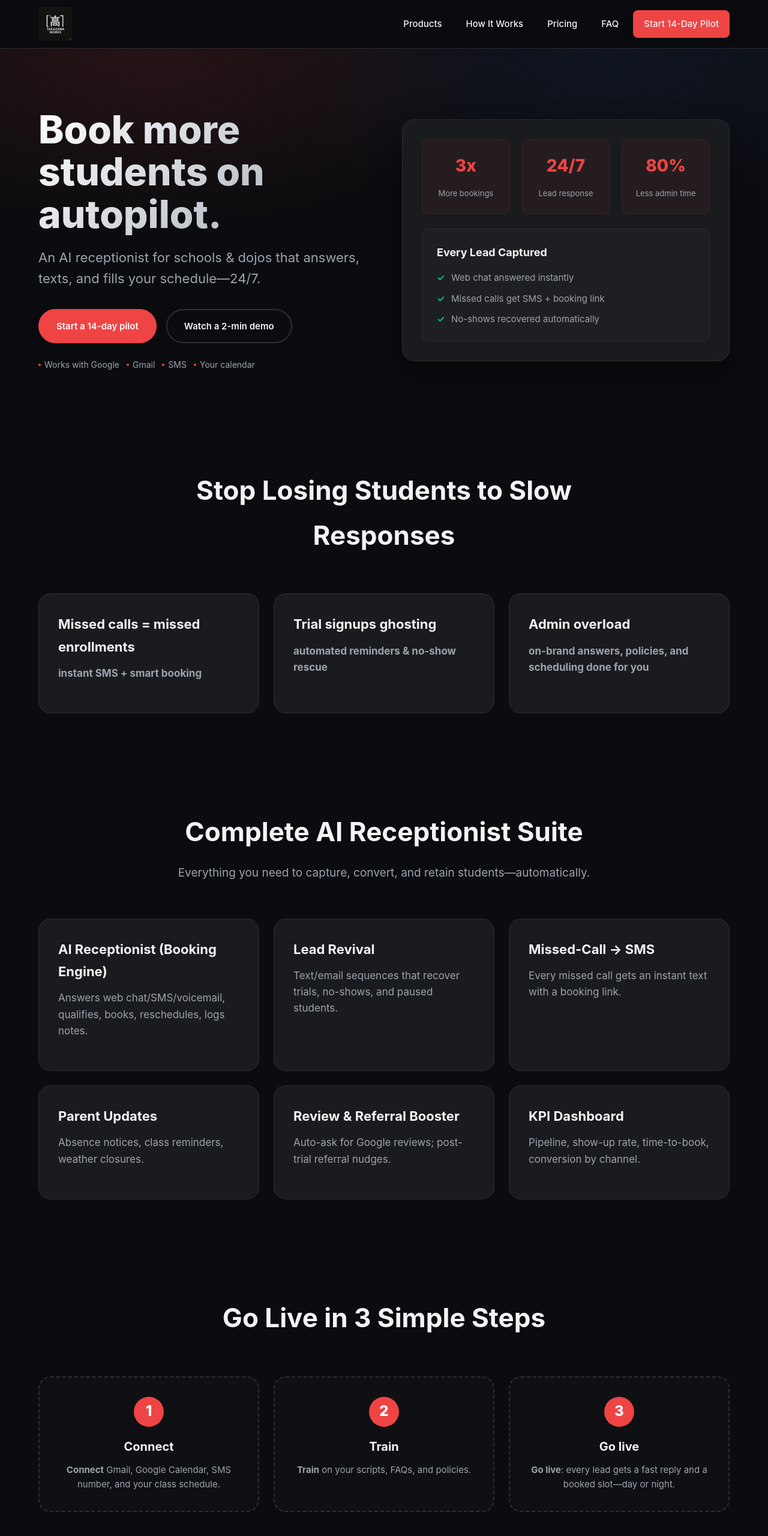
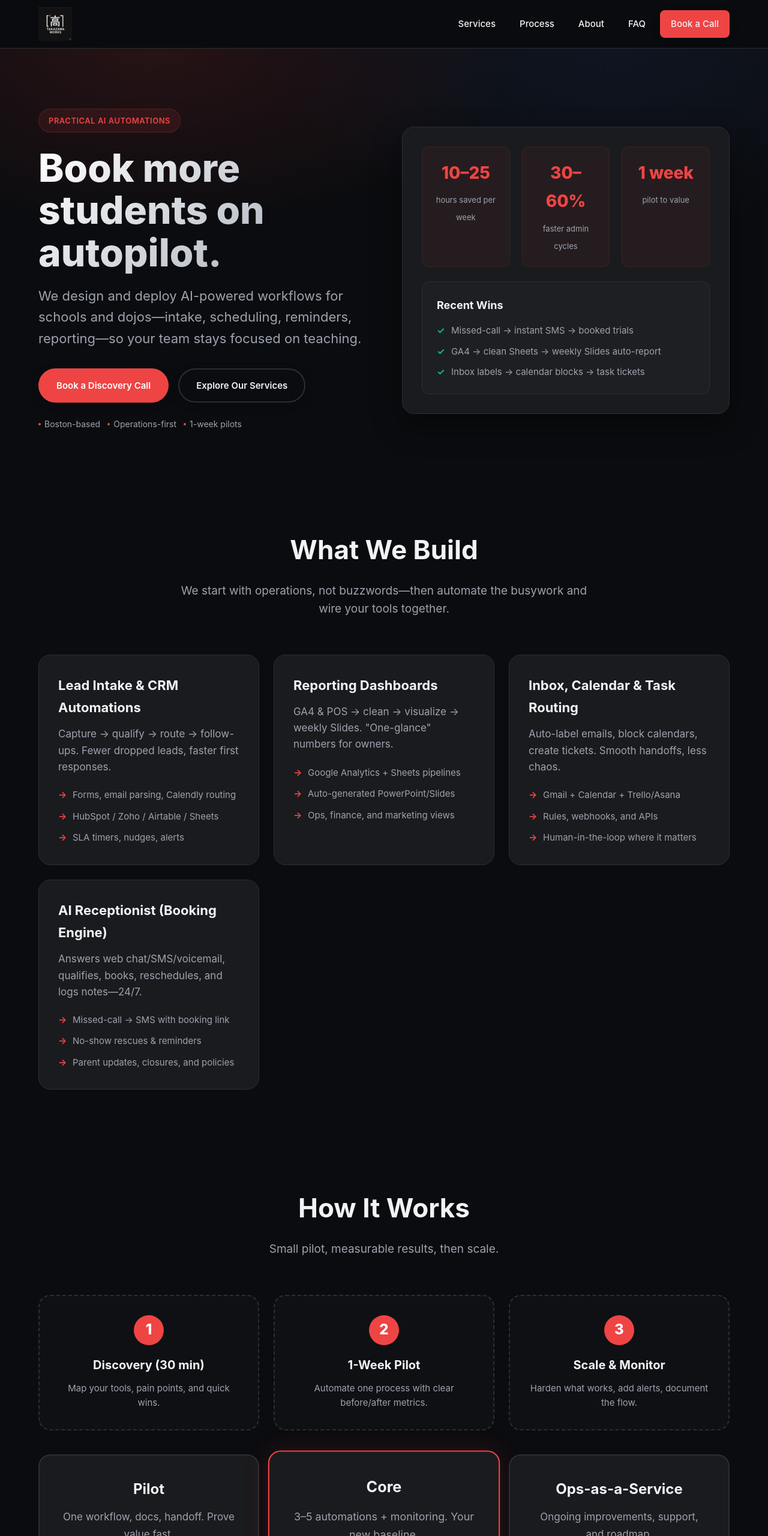
Before and after one commit to jett-takazawa/Taka_Tech_Vercel, a plain HTML site: page takazawa-works-site/index.html in a window 1280 px wide. Shown: the top 2560 px of the page at 60% size. Drawn offline with Linux system fonts and the light colour scheme; a script that the page names is missing.

Commit message:
Update index.html

```diff
--- a/takazawa-works-site/index.html
+++ b/takazawa-works-site/index.html
@@ -2,14 +2,14 @@
 <html lang="en">
 <head>
   <meta charset="utf-8">
-  <title>AI Receptionist for Schools & Dojos — Book More Students on Autopilot</title>
+  <title>Takazawa Works — Practical AI Automations for Small Teams</title>
   <meta name="viewport" content="width=device-width,initial-scale=1">
-  <meta name="description" content="AI receptionist for schools & dojos that answers, texts, and fills your schedule—24/7. Instant SMS, smart booking, automated reminders, and no-show rescue.">
+  <meta name="description" content="Practical AI automations for schools and small teams—intake, scheduling, reporting, and ops. Operations-first, 1-week pilot, then scale. Boston-based.">
   <link rel="canonical" href="https://www.takazawaworks.com/">
 
   <!-- Open Graph / Twitter -->
-  <meta property="og:title" content="AI Receptionist for Schools & Dojos">
-  <meta property="og:description" content="Book more students on autopilot. AI receptionist that answers, texts, and fills your schedule—24/7.">
+  <meta property="og:title" content="Takazawa Works — Practical AI Automations">
+  <meta property="og:description" content="Automations that pay for themselves: discovery → 1-week pilot → scale. Schools & dojos get more bookings and fewer admin hours.">
   <meta property="og:type" content="website">
   <meta property="og:url" content="https://www.takazawaworks.com/">
   <meta property="og:image" content="https://www.takazawaworks.com/og.jpg">
@@ -740,11 +740,11 @@
         </a>
       </div>
       <nav class="nav-links">
-        <a href="#products">Products</a>
-        <a href="#how-it-works">How It Works</a>
-        <a href="#pricing">Pricing</a>
+        <a href="#services">Services</a>
+        <a href="#process">Process</a>
+        <a href="#about">About</a>
         <a href="#faq">FAQ</a>
-        <a class="btn btn-primary" href="#start">Start 14-Day Pilot</a>
+        <a class="btn btn-primary" href="#book">Book a Call</a>
       </nav>
     </div>
   </header>
@@ -756,19 +756,19 @@
       <div class="wrap">
         <div class="hero-content">
           <div class="hero-text">
+            <span class="chip">Practical AI Automations</span>
             <h1>Book more students on autopilot.</h1>
-            <p class="lead">An AI receptionist for schools & dojos that answers, texts, and fills your schedule—24/7.</p>
+            <p class="lead">We design and deploy AI-powered workflows for schools and dojos—intake, scheduling, reminders, reporting—so your team stays focused on teaching.</p>
 
             <div class="hero-actions">
-              <a class="btn btn-primary" href="#start" data-track="cta-primary">Start a 14-day pilot</a>
-              <a class="btn btn-secondary" href="#demo" data-track="cta-secondary">Watch a 2-min demo</a>
+              <a class="btn btn-primary" href="#book" data-track="cta-primary">Book a Discovery Call</a>
+              <a class="btn btn-secondary" href="#services" data-track="cta-secondary">Explore Our Services</a>
             </div>
 
             <div class="hero-meta">
-              <span>Works with Google</span>
-              <span>Gmail</span>
-              <span>SMS</span>
-              <span>Your calendar</span>
+              <span>Boston-based</span>
+              <span>Operations-first</span>
+              <span>1-week pilots</span>
             </div>
           </div>
 
@@ -776,25 +776,25 @@
             <div class="stats-panel">
               <div class="stats-grid">
                 <div class="stat">
-                  <span class="stat-value">3x</span>
-                  <span class="stat-label">More bookings</span>
+                  <span class="stat-value">10–25</span>
+                  <span class="stat-label">hours saved per week</span>
                 </div>
                 <div class="stat">
-                  <span class="stat-value">24/7</span>
-                  <span class="stat-label">Lead response</span>
+                  <span class="stat-value">30–60%</span>
+                  <span class="stat-label">faster admin cycles</span>
                 </div>
                 <div class="stat">
-                  <span class="stat-value">80%</span>
-                  <span class="stat-label">Less admin time</span>
+                  <span class="stat-value">1 week</span>
+                  <span class="stat-label">pilot to value</span>
                 </div>
               </div>
 
               <div class="wins-card">
-                <h3>Every Lead Captured</h3>
+                <h3>Recent Wins</h3>
                 <ul class="wins-list">
-                  <li>Web chat answered instantly</li>
-                  <li>Missed calls get SMS + booking link</li>
-                  <li>No-shows recovered automatically</li>
+                  <li>Missed-call → instant SMS → booked trials</li>
+                  <li>GA4 → clean Sheets → weekly Slides auto-report</li>
+                  <li>Inbox labels → calendar blocks → task tickets</li>
                 </ul>
               </div>
             </div>
@@ -803,168 +803,122 @@
       </div>
     </section>
 
-    <!-- PROBLEMS -->
-    <section id="problems">
+    <!-- SERVICES -->
+    <section id="services">
       <div class="wrap">
         <div class="section-header">
-          <h2>Stop Losing Students to Slow Responses</h2>
+          <h2>What We Build</h2>
+          <p class="section-sub">We start with operations, not buzzwords—then automate the busywork and wire your tools together.</p>
         </div>
 
         <div class="card-grid">
           <div class="card">
-            <h3>Missed calls = missed enrollments</h3>
-            <p><strong>instant SMS + smart booking</strong></p>
+            <h3>Lead Intake & CRM Automations</h3>
+            <p>Capture → qualify → route → follow-ups. Fewer dropped leads, faster first responses.</p>
+            <ul>
+              <li>Forms, email parsing, Calendly routing</li>
+              <li>HubSpot / Zoho / Airtable / Sheets</li>
+              <li>SLA timers, nudges, alerts</li>
+            </ul>
           </div>
 
           <div class="card">
-            <h3>Trial signups ghosting</h3>
-            <p><strong>automated reminders & no-show rescue</strong></p>
+            <h3>Reporting Dashboards</h3>
+            <p>GA4 & POS → clean → visualize → weekly Slides. "One-glance" numbers for owners.</p>
+            <ul>
+              <li>Google Analytics + Sheets pipelines</li>
+              <li>Auto-generated PowerPoint/Slides</li>
+              <li>Ops, finance, and marketing views</li>
+            </ul>
           </div>
 
           <div class="card">
-            <h3>Admin overload</h3>
-            <p><strong>on-brand answers, policies, and scheduling done for you</strong></p>
+            <h3>Inbox, Calendar & Task Routing</h3>
+            <p>Auto-label emails, block calendars, create tickets. Smooth handoffs, less chaos.</p>
+            <ul>
+              <li>Gmail + Calendar + Trello/Asana</li>
+              <li>Rules, webhooks, and APIs</li>
+              <li>Human-in-the-loop where it matters</li>
+            </ul>
+          </div>
+
+          <div class="card">
+            <h3>AI Receptionist (Booking Engine)</h3>
+            <p>Answers web chat/SMS/voicemail, qualifies, books, reschedules, and logs notes—24/7.</p>
+            <ul>
+              <li>Missed-call → SMS with booking link</li>
+              <li>No-show rescues & reminders</li>
+              <li>Parent updates, closures, and policies</li>
+            </ul>
           </div>
         </div>
       </div>
     </section>
 
-    <!-- PRODUCTS -->
-    <section id="products">
+    <!-- PROCESS -->
+    <section id="process">
       <div class="wrap">
         <div class="section-header">
-          <h2>Complete AI Receptionist Suite</h2>
-          <p class="section-sub">Everything you need to capture, convert, and retain students—automatically.</p>
+          <h2>How It Works</h2>
+          <p class="section-sub">Small pilot, measurable results, then scale.</p>
         </div>
 
-        <div class="card-grid">
-          <div class="card">
-            <h3>AI Receptionist (Booking Engine)</h3>
-            <p>Answers web chat/SMS/voicemail, qualifies, books, reschedules, logs notes.</p>
+        <div class="steps-grid">
+          <div class="step">
+            <div class="step-number">1</div>
+            <h3>Discovery (30 min)</h3>
+            <p>Map your tools, pain points, and quick wins.</p>
           </div>
 
-          <div class="card">
-            <h3>Lead Revival</h3>
-            <p>Text/email sequences that recover trials, no-shows, and paused students.</p>
+          <div class="step">
+            <div class="step-number">2</div>
+            <h3>1-Week Pilot</h3>
+            <p>Automate one process with clear before/after metrics.</p>
           </div>
 
-          <div class="card">
-            <h3>Missed-Call → SMS</h3>
-            <p>Every missed call gets an instant text with a booking link.</p>
+          <div class="step">
+            <div class="step-number">3</div>
+            <h3>Scale & Monitor</h3>
+            <p>Harden what works, add alerts, document the flow.</p>
+          </div>
+        </div>
+
+        <div class="pricing-grid">
+          <div class="price-card">
+            <h3>Pilot</h3>
+            <p>One workflow, docs, handoff. Prove value fast.</p>
+            <a class="btn btn-secondary" href="#book">Get Started</a>
           </div>
 
-          <div class="card">
-            <h3>Parent Updates</h3>
-            <p>Absence notices, class reminders, weather closures.</p>
+          <div class="price-card featured">
+            <h3>Core</h3>
+            <p>3–5 automations + monitoring. Your new baseline.</p>
+            <a class="btn btn-primary" href="#book">Most Popular</a>
           </div>
 
-          <div class="card">
-            <h3>Review & Referral Booster</h3>
-            <p>Auto-ask for Google reviews; post-trial referral nudges.</p>
-          </div>
-
-          <div class="card">
-            <h3>KPI Dashboard</h3>
-            <p>Pipeline, show-up rate, time-to-book, conversion by channel.</p>
+          <div class="price-card">
+            <h3>Ops-as-a-Service</h3>
+            <p>Ongoing improvements, support, and roadmap.</p>
+            <a class="btn btn-secondary" href="#book">Learn More</a>
           </div>
         </div>
       </div>
     </section>
 
-    <!-- HOW IT WORKS -->
-    <section id="how-it-works">
+    <!-- ABOUT -->
+    <section id="about">
       <div class="wrap">
         <div class="section-header">
-          <h2>Go Live in 3 Simple Steps</h2>
+          <h2>Operations First, Then Automation</h2>
         </div>
 
-        <div class="steps-grid">
-          <div class="step">
-            <div class="step-number">1</div>
-            <h3>Connect</h3>
-            <p><strong>Connect</strong> Gmail, Google Calendar, SMS number, and your class schedule.</p>
-          </div>
-
-          <div class="step">
-            <div class="step-number">2</div>
-            <h3>Train</h3>
-            <p><strong>Train</strong> on your scripts, FAQs, and policies.</p>
-          </div>
-
-          <div class="step">
-            <div class="step-number">3</div>
-            <h3>Go live</h3>
-            <p><strong>Go live</strong>: every lead gets a fast reply and a booked slot—day or night.</p>
-          </div>
+        <div class="about-content">
+          <p>I'm <b>Jett Takazawa</b>, a Boston College Business Analytics & Information Systems student who builds pragmatic automations with Python and APIs. My focus is helping schools and small teams remove repetitive work from the day.</p>
+          <p>The approach is simple: understand real operations, ship a tiny pilot, prove value, and scale what works. It's not about flashy tools—it's about freeing hours and improving response times.</p>
+          <p>Recent work includes data-to-Slides reporting, multi-agent workflows, scheduling/CRM integrations, and Google-first stacks. I keep you in control with clear docs and handoff.</p>
         </div>
       </div>
     </section>
-
-    <!-- OUTCOMES -->
-    <section id="outcomes">
-      <div class="wrap">
-        <div class="section-header">
-          <h2>Results That Matter</h2>
-        </div>
-
-        <div class="card-grid">
-          <div class="card">
-            <h3><strong>More bookings</strong></h3>
-            <p>from web, SMS, and missed calls</p>
-          </div>
-
-          <div class="card">
-            <h3><strong>Less admin</strong></h3>
-            <p>time for staff</p>
-          </div>
-
-          <div class="card">
-            <h3><strong>Happier parents/students</strong></h3>
-            <p>via clear, timely messages</p>
-          </div>
-        </div>
-      </div>
-    </section>
-
-    <!-- INTEGRATIONS -->
-    <section id="integrations">
-      <div class="wrap">
-        <div class="section-header">
-          <h2>Works With Your Tools</h2>
-          <p class="section-sub">Google Calendar · Gmail · Twilio SMS · (Your CRM/Sheets)</p>
-        </div>
-      </div>
-    </section>
-
-    <!-- PRICING -->
-    <section id="pricing">
-      <div class="wrap">
-        <div class="section-header">
-          <h2>Simple Pricing</h2>
-        </div>
-
-        <div class="pricing-grid">
-          <div class="price-card">
-            <h3><strong>Starter</strong></h3>
-            <p>Solo site / single location</p>
-            <a class="btn btn-secondary" href="#start">Get Started</a>
-          </div>
-
-          <div class="price-card featured">
-            <h3><strong>Growth</strong></h3>
-            <p>Multi-location + KPI dashboard</p>
-            <a class="btn btn-primary" href="#start">Most Popular</a>
-          </div>
-
-          <div class="price-card">
-            <h3><strong>Plus</strong></h3>
-            <p>Custom scripting, advanced sequences, priority support</p>
-            <a class="btn btn-secondary" href="#start">Contact Us</a>
-          </div>
-        </div>
-      </div>
-    </section>
-
 
     <!-- FAQ -->
     <section id="faq">
@@ -975,60 +929,57 @@
 
         <div class="faq-grid">
           <div class="faq-item">
-            <h3>How long to train?</h3>
-            <p>Hours, not weeks—we load your scripts and policies.</p>
+            <h3>How fast can we start?</h3>
+            <p>Most pilots launch in about a week after a 30-minute discovery call.</p>
           </div>
 
           <div class="faq-item">
-            <h3>Will it sound like us?</h3>
-            <p>Yes. We mirror your tone and approved answers.</p>
+            <h3>Will this break our tools?</h3>
+            <p>No—everything is integrated with a rollback plan and least-privilege access.</p>
           </div>
 
           <div class="faq-item">
-            <h3>Do I need new tools?</h3>
-            <p>No. We plug into Gmail, Google Calendar, SMS.</p>
+            <h3>Security & privacy?</h3>
+            <p>Least-privilege API access, minimal data scope, and clear data ownership. I use audit trails and documented scopes.</p>
           </div>
 
           <div class="faq-item">
-            <h3>Can I cancel?</h3>
-            <p>Anytime.</p>
+            <h3>Pricing?</h3>
+            <p>Fixed-fee pilot; packages for ongoing improvements. No surprise costs.</p>
+          </div>
+
+          <div class="faq-item">
+            <h3>What about handoff?</h3>
+            <p>You get docs, diagrams, and ownership of all accounts and workflows.</p>
+          </div>
+
+          <div class="faq-item">
+            <h3>Who is this for?</h3>
+            <p>Schools, tutoring centers, and dojos looking to automate 10–25 hours of weekly admin work.</p>
+          </div>
+
+          <div class="faq-item">
+            <h3>What's in a typical 1-week pilot?</h3>
+            <p>One targeted workflow (e.g., missed-call → SMS → booked slot), metrics baseline, alerts, and a concise playbook.</p>
           </div>
         </div>
       </div>
     </section>
 
-    <!-- DEMO -->
-    <section id="demo">
+    <!-- CONTACT / BOOK -->
+    <section id="contact">
       <div class="wrap">
         <div class="cta-section">
-          <h2>See It in Action</h2>
-          <p>Watch a 2-minute demo of the AI receptionist answering leads, booking trials, and following up automatically.</p>
-
-          <div class="calendly-container" style="background:rgba(255,255,255,.05);padding:40px;text-align:center;">
-            <p style="color:var(--muted);font-size:16px;margin:0;">[Demo video embed placeholder]</p>
-          </div>
-
-          <div class="cta-actions">
-            <a class="btn btn-primary" href="#start" data-track="cta-primary">Start a 14-day pilot</a>
-          </div>
-        </div>
-      </div>
-    </section>
-
-    <!-- CONTACT / START -->
-    <section id="start">
-      <div class="wrap">
-        <div class="cta-section">
-          <h2>Ready to fill your classes?</h2>
-          <p>Start a 14-day pilot and see more bookings from day one.</p>
+          <h2 id="book">Let's Find Your Fastest Win</h2>
+          <p>Tell me your tools (Gmail, Sheets, CRM/POS), your biggest bottleneck, and what a "win" looks like. We'll scope a one-week pilot and measure the before/after.</p>
 
           <div class="calendly-container">
             <div class="calendly-inline-widget" data-url="https://calendly.com/works-takazawa/30min" style="min-width:320px;height:700px;"></div>
           </div>
 
           <div class="cta-actions">
-            <a class="btn btn-ghost" id="mailto-btn" href="#">Email me</a>
-            <a class="btn btn-secondary" href="#products">See Products</a>
+            <a class="btn btn-ghost" id="mailto-btn" href="#" data-track="cta-email">Email me</a>
+            <a class="btn btn-secondary" href="#services" data-track="cta-secondary">See Services</a>
           </div>
         </div>
       </div>
@@ -1057,7 +1008,7 @@
         <button onclick="togglePolicy()" class="btn btn-secondary" aria-label="Close">Close</button>
       </div>
       <div class="modal-body" id="policy-body">
-        <p><b>Privacy.</b> We only collect info you submit via forms or email to respond to your requests. We don't sell data. Analytics are used to improve the site. Contact us to request deletion.</p>
+        <p><b>Privacy.</b> We only collect info you submit via forms or email to respond to your requests. You can request access or deletion at any time by emailing works.takazawa@gmail.com. We don't sell data. Analytics are used to improve the site.</p>
         <p><b>Terms.</b> Content is provided "as is." Services are scoped by proposal and SOW. No warranties. By using this site you agree to basic web T&Cs and our privacy practices.</p>
       </div>
     </div>
```
